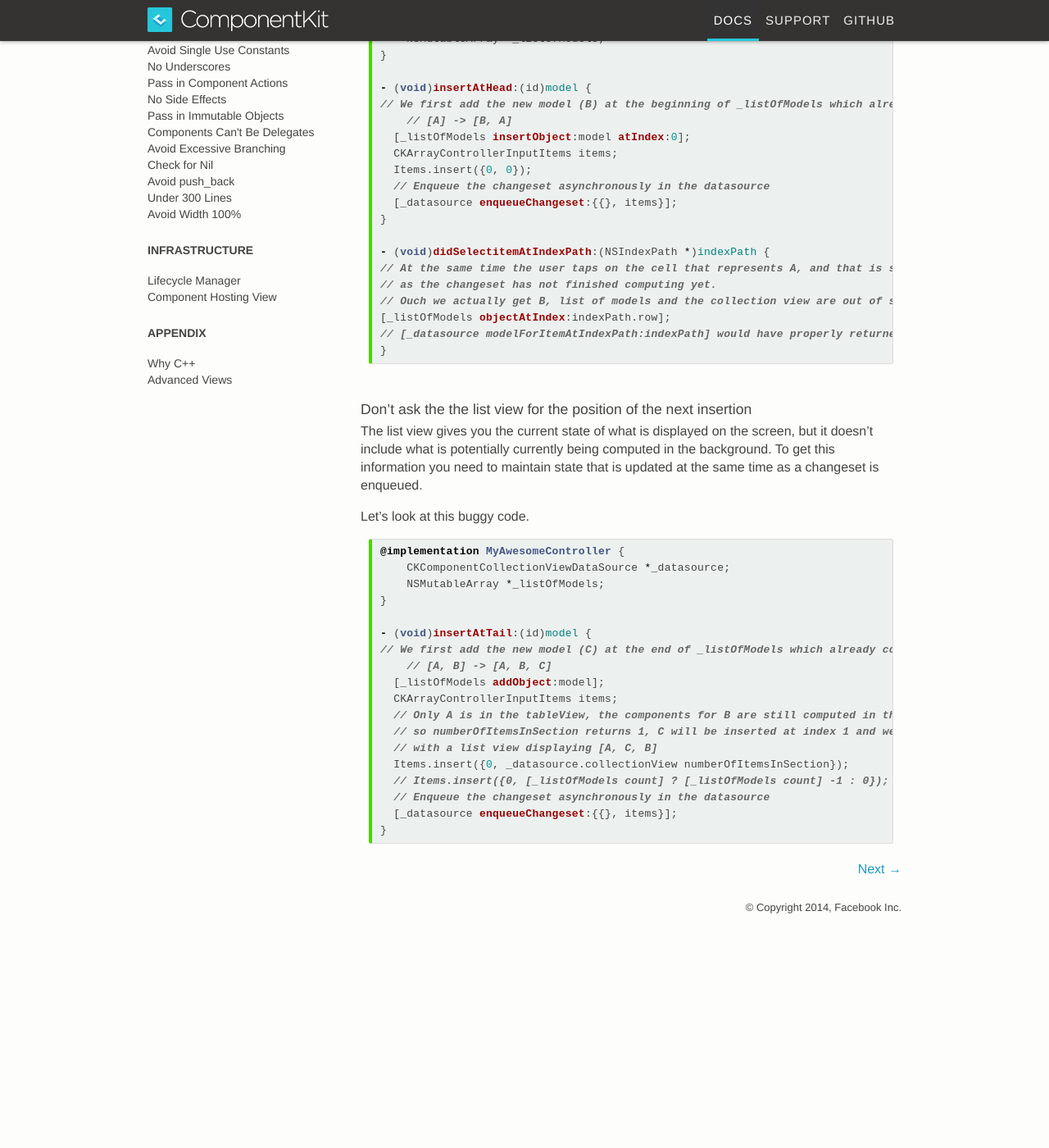
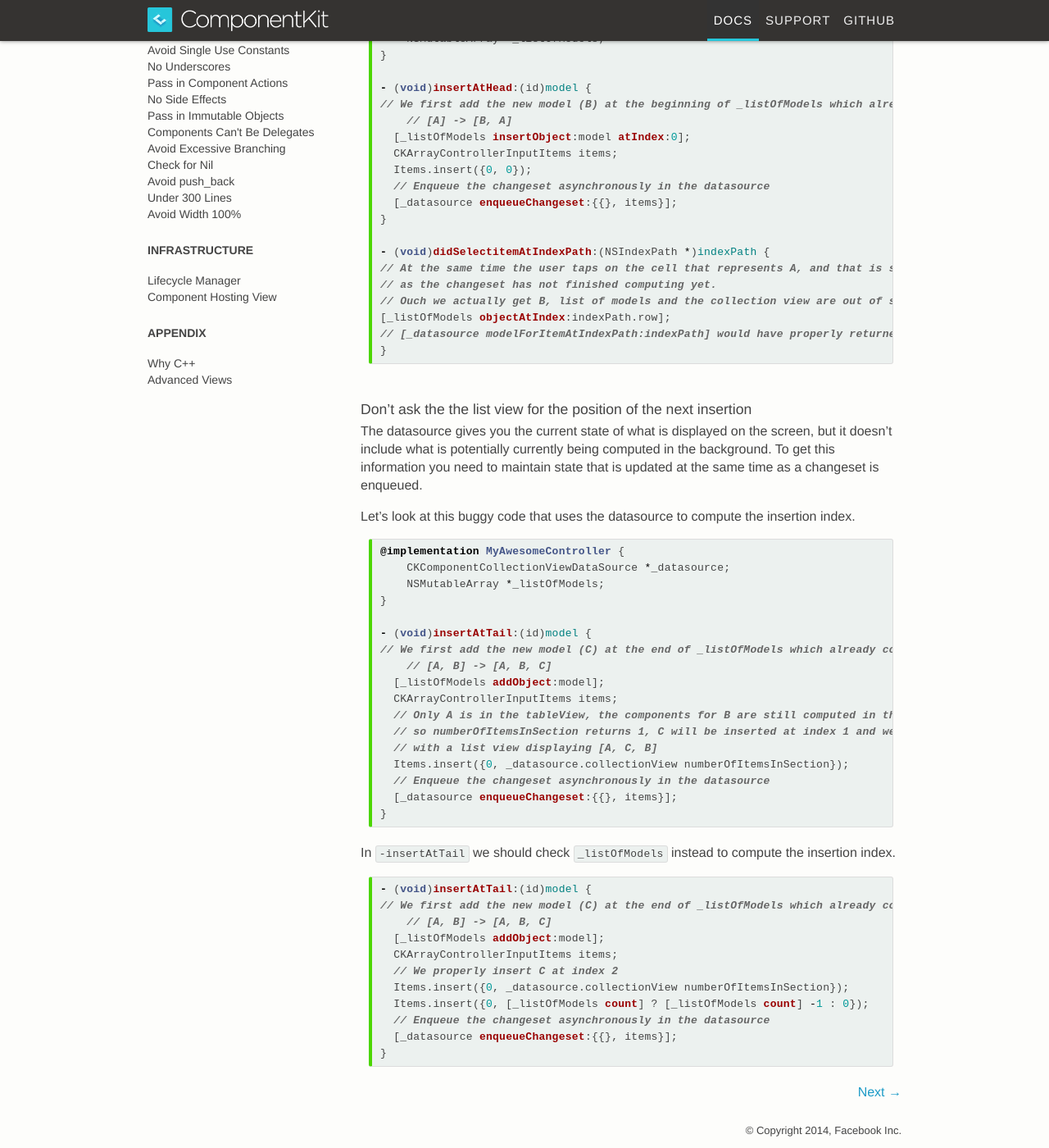
Before and after one commit to dstnbrkr/componentkit, a Jekyll site: the page built from _docs/datasource-gotchas.md, in a window 1280 px wide and 1400 px high, scrolled down 749 px. Shown: the whole window at 82% size. Built offline with Jekyll 4.4.1, drawn with Linux system fonts in a browser that asks for light colours; Markdown is read by kramdown in place of the engine named in the settings; comment, search, counter and statistics services are not loaded; before the commit the page ends 1877 px from its top, so only the background shows below that.

Commit message:
Edit datasource-gotchas.md

```diff
--- a/_docs/datasource-gotchas.md
+++ b/_docs/datasource-gotchas.md
@@ -54,9 +54,9 @@ Now let's look at what could go wrong if we query another source of data.
 
 #### Don't ask the the list view for the position of the next insertion
 
-The list view gives you the current state of what is displayed on the screen, but it doesn't include what is potentially currently being computed in the background. To get this information you need to maintain state that is updated at the same time as a changeset is enqueued.
+The datasource gives you the current state of what is displayed on the screen, but it doesn't include what is potentially currently being computed in the background. To get this information you need to maintain state that is updated at the same time as a changeset is enqueued.
 
-Let's look at this buggy code.
+Let's look at this buggy code that uses the datasource to compute the insertion index.
 
 {% highlight objc++ cssclass=redhighlight %}
 {% raw  %}
@@ -74,9 +74,26 @@ Let's look at this buggy code.
   // so numberOfItemsInSection returns 1, C will be inserted at index 1 and we will end up
   // with a list view displaying [A, C, B]
   Items.insert({0, _datasource.collectionView numberOfItemsInSection});
-  // Items.insert({0, [_listOfModels count] ? [_listOfModels count] -1 : 0}); would have inserted properly C at index 2
   // Enqueue the changeset asynchronously in the datasource
   [_datasource enqueueChangeset:{{}, items}];
 }
 {% endraw  %}
 {% endhighlight %}
+
+In `-insertAtTail` we should check `_listOfModels` instead to compute the insertion index.
+
+{% highlight objc++ %}
+{% raw  %}
+- (void)insertAtTail:(id)model {
+// We first add the new model (C) at the end of _listOfModels which already contains (A) et (B)
+    // [A, B] -> [A, B, C]
+  [_listOfModels addObject:model];
+  CKArrayControllerInputItems items;
+  // We properly insert C at index 2
+  Items.insert({0, _datasource.collectionView numberOfItemsInSection});
+  Items.insert({0, [_listOfModels count] ? [_listOfModels count] -1 : 0});
+  // Enqueue the changeset asynchronously in the datasource
+  [_datasource enqueueChangeset:{{}, items}];
+}
+{% endraw  %}
+{% endhighlight %}
```
